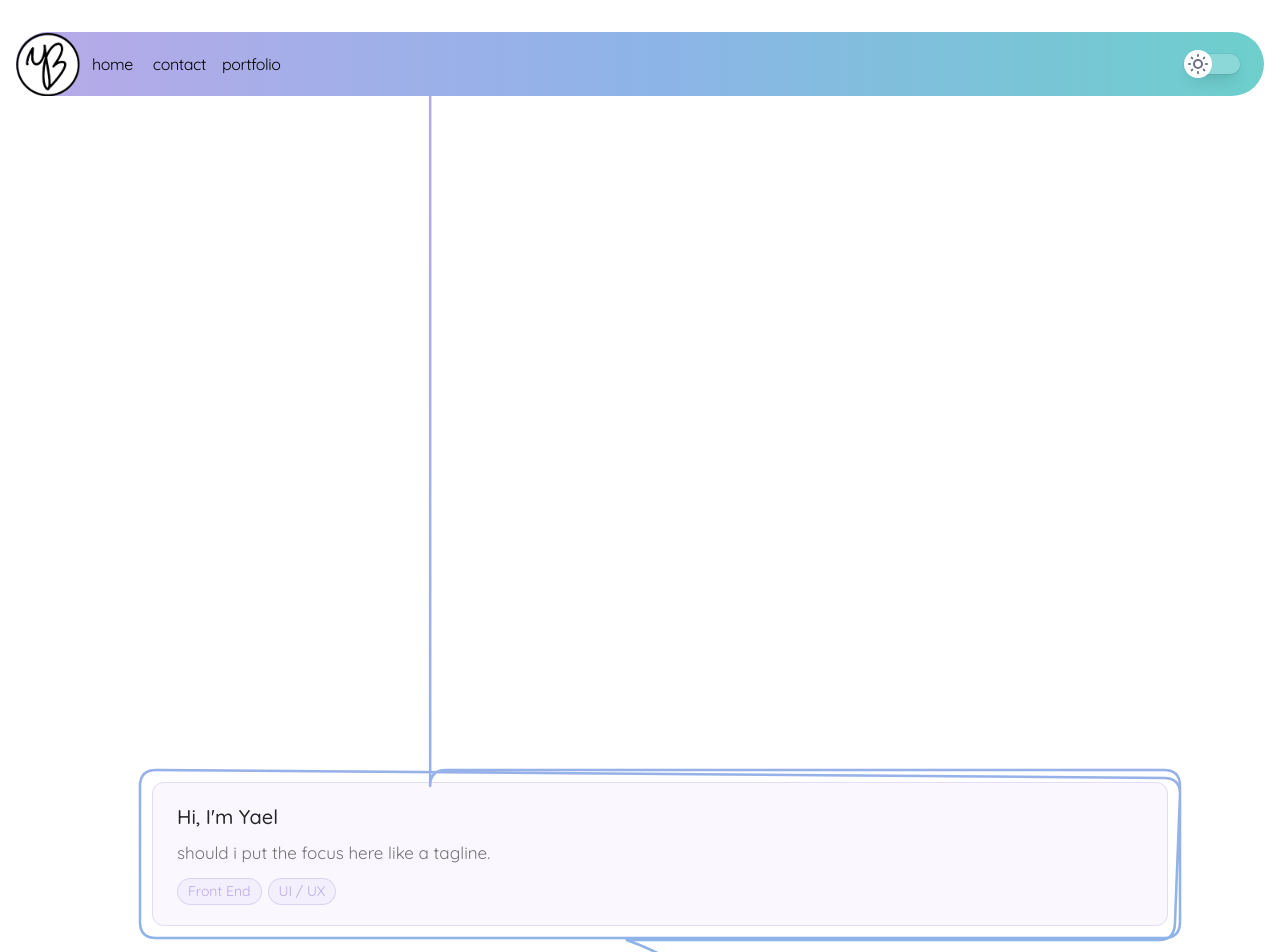
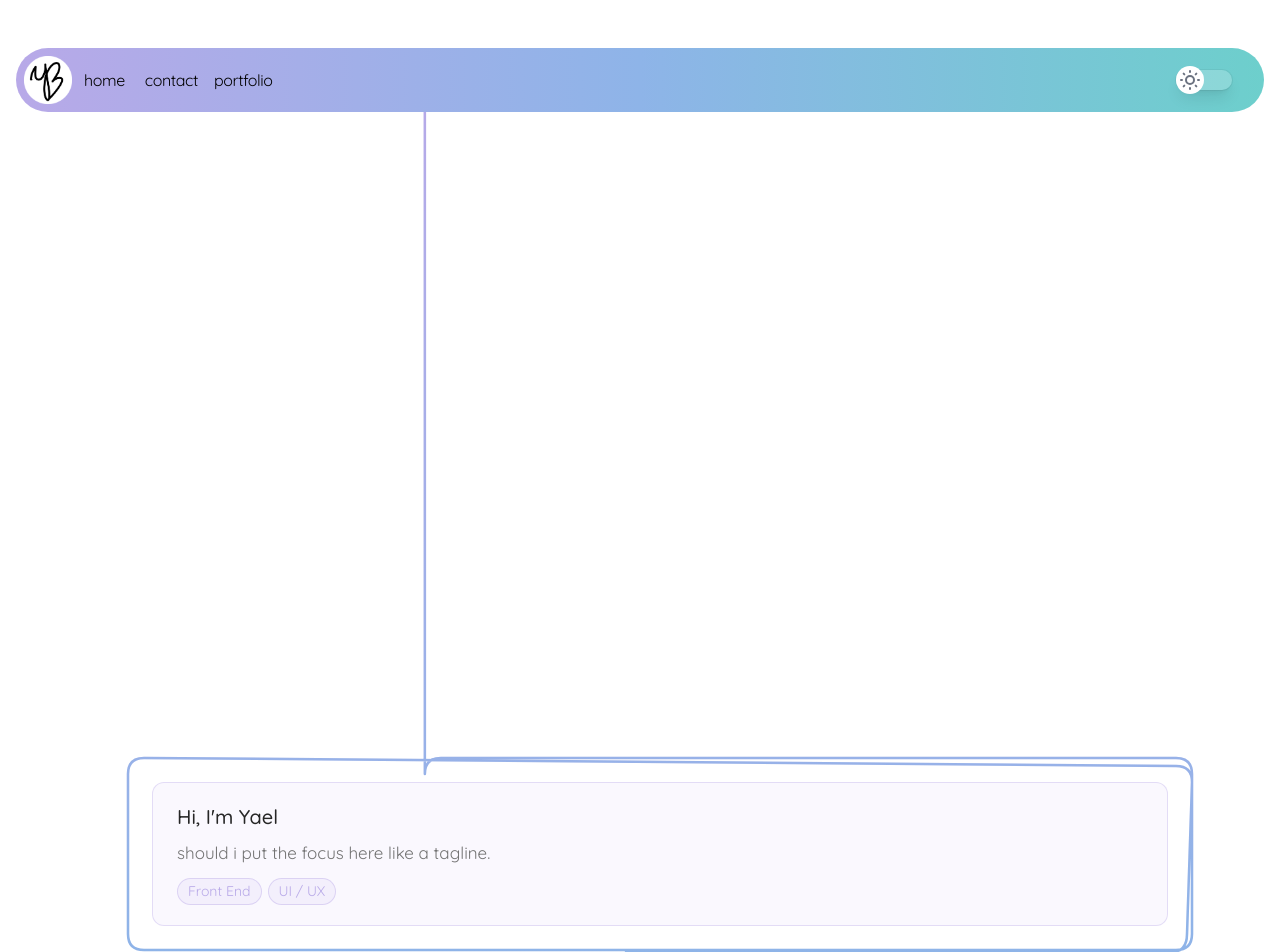
Before and after one commit to yborger/Personal-Website, a Next.js app: page / in a window 1280 px wide. Shown: the top 952 px of the page. Built offline with nearby package versions, Linux system fonts and the light colour scheme.

Commit message:
added cartooning for the aesthetic and fixed the logo issue

```diff
--- a/app/components/nav.tsx
+++ b/app/components/nav.tsx
@@ -22,13 +22,13 @@ export function Navbar() {
 
   return (
     <aside className="fixed z-50 w-full mb-16 tracking-tight">
-      <div className="navGradient mr-8 bg-gradient-to-r from-[#B8A9E8] via-[#8EB4E8] to-[#6DCFCC] ... rounded-full lg:sticky lg:top-12">
+      <div className="cartooning mr-8 bg-gradient-to-r from-[#B8A9E8] via-[#8EB4E8] to-[#6DCFCC] ... rounded-full lg:sticky lg:top-12">
 
         <nav
-          className="navFull flex flex-row items-start relative md:overflow-auto"
+          className="navFull flex flex-row items-center relative md:overflow-auto m-2"
           id="nav"
         >
-          <img src="/ybLogo.png" alt="logo" className="logo h-16 w-auto" />
+          <img src="/ybLogo.png" alt="logo" className="logo h-12 w-auto" />
 
           <div className="container navMenu flex flex-row py-4 space-x-0 pr-0">
             {Object.entries(navItems).map(([path, { name }]) => {
--- a/app/components/storyboard.tsx
+++ b/app/components/storyboard.tsx
@@ -41,7 +41,7 @@ export default function StoryBoard({ cards }: { cards: CardData[] }) {
     if (!svg || !drawn || !track || !walker || !outer || !hint) return
 
   function buildPath(svg: SVGSVGElement): string {
-  const outset  = 12
+  const outset  = 24
   const r       = 16
   const points: string[] = []
 
--- a/app/components/storycard.tsx
+++ b/app/components/storycard.tsx
@@ -32,6 +32,7 @@ export default function StoryCard({
       style={{
         borderColor: `${color}59`,
         background: `${color}14`,
+        color: `${color}ff`,
         transform: `translateX(${index % 2 === 0 ? '20px' : '-20px'})`
       }}
       className={[
@@ -39,7 +40,7 @@ export default function StoryCard({
           'ml-[100px] mr-[100px]',
         'opacity-0 translate-y-3',
         'transition-all duration-500 ease-out',
-        'border rounded-xl px-6 py-5',
+        'border rounded-xl px-6 py-5 cartooning',
       ].join(' ')}
     >
       <p className="text-[20px] font-medium leading-snug mb-2 text-neutral-800 dark:text-neutral-100">
@@ -55,10 +56,10 @@ export default function StoryCard({
             style={{
               borderColor: `${color}66`,
               background: `${color}1a`,
-              color: color,
+              color: 'text-neutral-800 dark:text-neutral-100',
               fontSize: '14px'
             }}
-            className="text-[11px] px-2.5 py-0.5 rounded-full border"
+            className="text-[12px] px-2.5 py-0.5 rounded-full border"
           >
             {tag}
           </span>
--- a/app/global.css
+++ b/app/global.css
@@ -168,15 +168,16 @@ html {
   @apply bg-white text-black;   /* background + text */
   color-scheme: light dark;     /* for scrollbars, inputs, selection, etc. */
   scroll-snap-type: y mandatory;
+  .cartooning {
+    box-shadow: 5 5 0, 0 0 0 1;
+  }
 }
 
 /* dark mode */
 html.dark {
   background-color: #131313;
   color: #f1f1f1;
+  .cartooning{
+    box-shadow: 5 5 0 , 0 0 0 1 ;
+  }
 }
-
-/* NAV STUFF */
-.navGradient {
-  box-shadow: 5 5 0 rgba(0, 0, 0, 1);
-}
```
Also changed, not shown: public/ybLogo.png.
